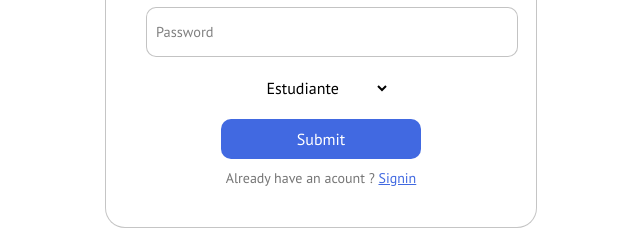
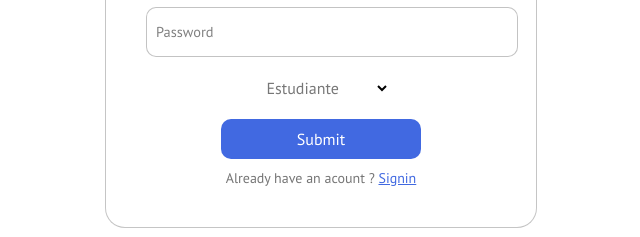
Before and after one commit to RacconNuettt/Proyecto-3, a website built with Parcel: page src/index.html in a window 1280 px wide. Shown: the part 329-566 px from the top of the page, 319-959 px from the left. Built offline with nearby package versions, Linux system fonts and the light colour scheme.

Commit message:
Se añadieron cambios

```diff
--- a/package.json
+++ b/package.json
@@ -11,6 +11,6 @@
   "author": "",
   "license": "ISC",
   "devDependencies": {
-    "parcel": "^2.8.3"
+    "parcel": "^2.12.0"
   }
 }
--- a/src/css/styles.css
+++ b/src/css/styles.css
@@ -137,7 +137,8 @@
     font-size: 16px;
     padding: 10px;
     background-color: transparent;
-    -webkit-text-fill-color: rgb(0, 0, 0);
+    -webkit-text-fill-color:
+    rgba(0, 0, 0, 0.534);
     cursor: pointer;
     transition: border-color 0.3s ease;
     border: none;
```
Also changed, not shown: src/login.html (line endings or trailing spaces), 1 other file.
